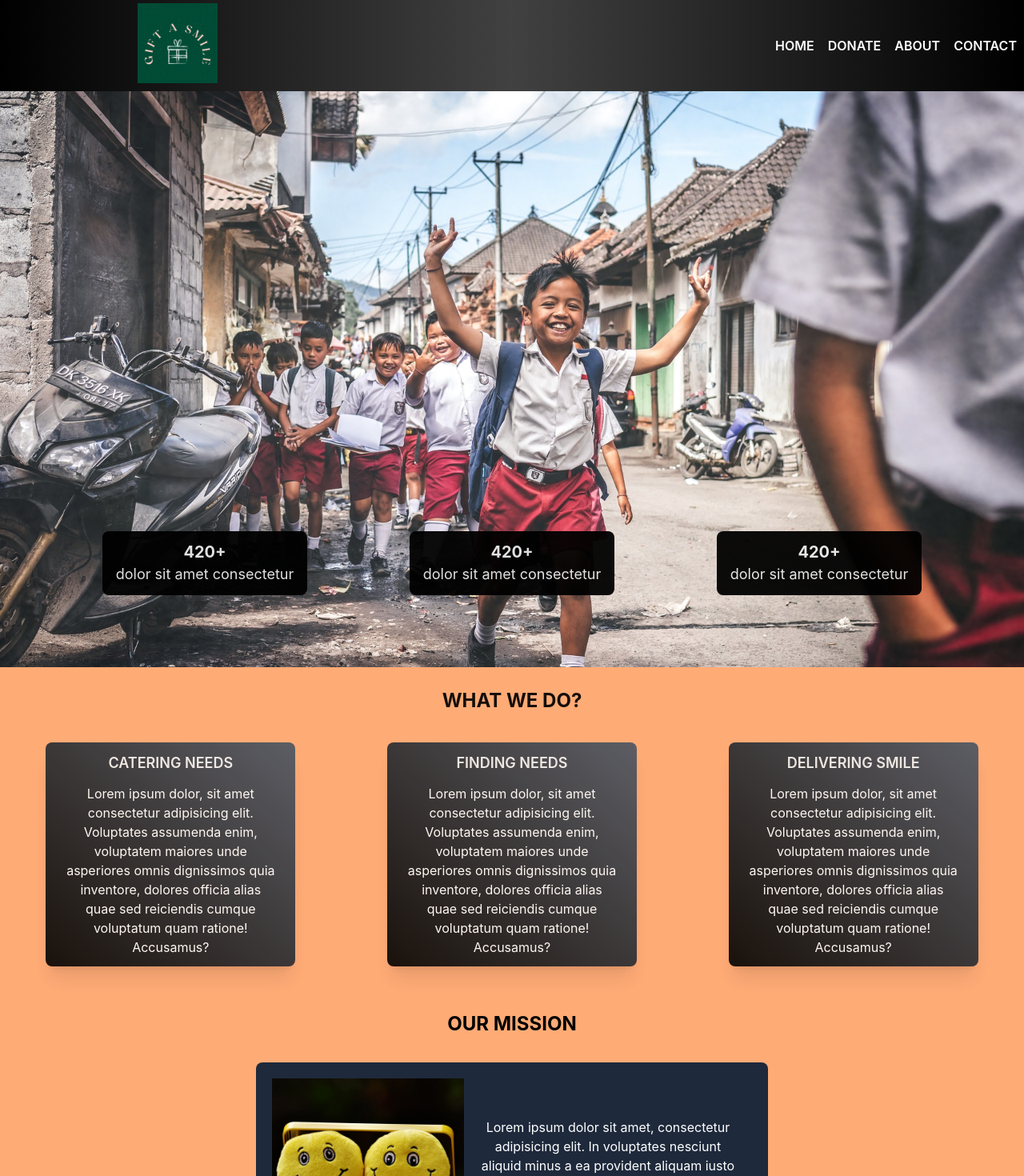
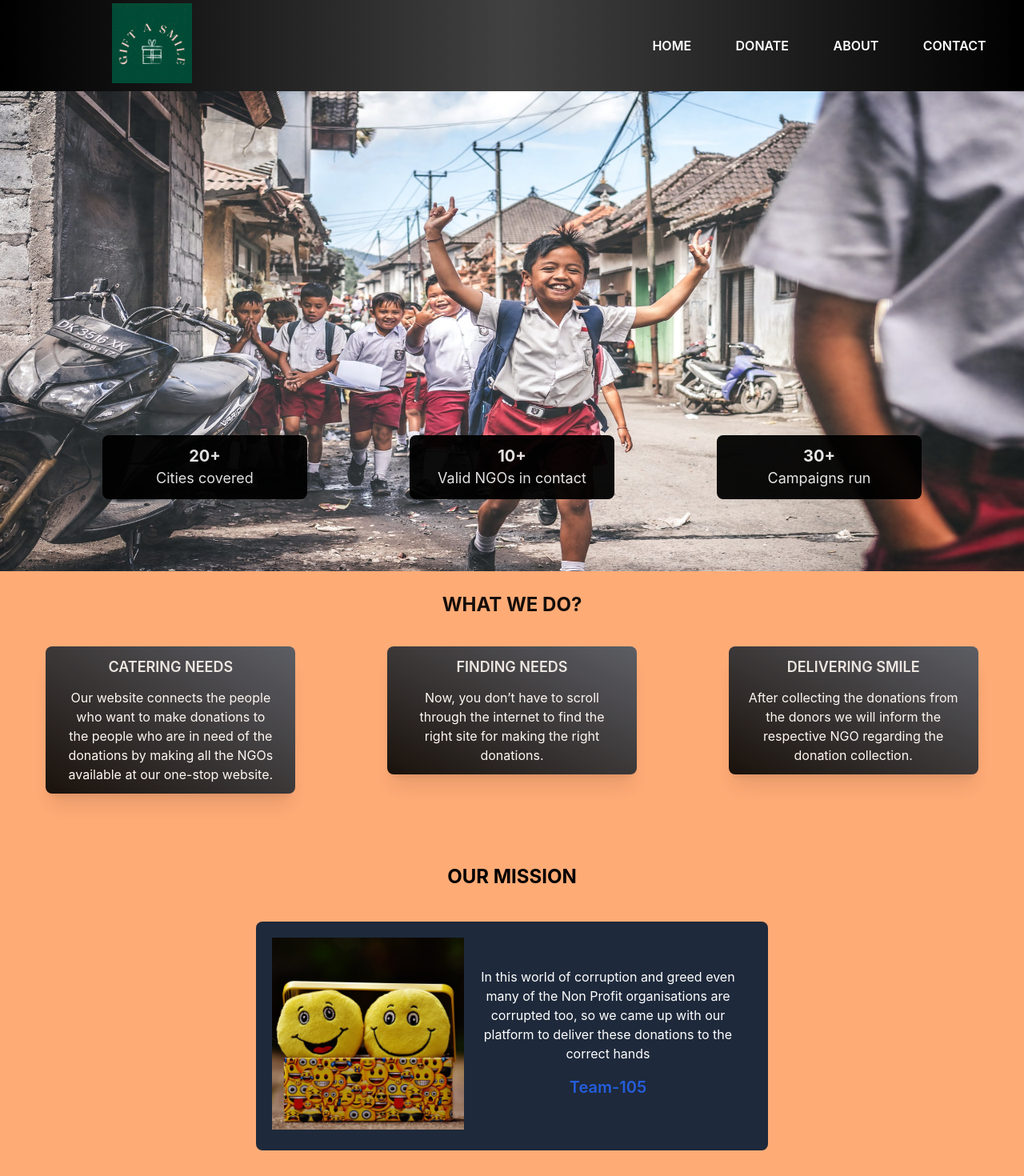
Before and after one commit to Riya2919/GIFT-A-SMILE, a Next.js app: page / in a window 1280 px wide. Shown: the top 1470 px of the page at 80% size. Built offline with nearby package versions, Linux system fonts and the light colour scheme.

Commit message:
Form integrated

```diff
--- a/components/Navbar.js
+++ b/components/Navbar.js
@@ -5,7 +5,7 @@ import Image from "next/image";
 const Navbar = () => {
     return (
         <nav className='bg-gradient-to-r from-[#000000] via-[#414141] to-[#000000] p-1 sm:flex sm:px-0'>
-            <div className='my-auto px-3 w-1/3 mx-auto sm:w-1/2'>
+            <div className='my-auto px-3 w-1/3 mx-auto sm:w-2/5'>
                 <Link href="/">
                     <a>
                         <Image
@@ -17,7 +17,7 @@ const Navbar = () => {
                     </a>
                 </Link>
             </div>
-            <div className='flex justify-evenly pb-1 sm:my-auto sm:pb-0 sm:w-1/4'>
+            <div className='flex justify-evenly pb-1 sm:my-auto sm:pb-0 sm:w-2/5'>
                 <Link href="/">
                     <span className='align-middle uppercase font-semibold text-xs p-1 cursor-pointer text-white hover:bg-slate-500 transition-all ease-in-out rounded-lg sm:p-2 md:text-sm lg:text-base'>
                         Home
--- a/pages/donate.js
+++ b/pages/donate.js
@@ -2,8 +2,8 @@ import React from 'react'
 
 const donate = () => {
   return (
-    <div>
-        <iframe src="https://docs.google.com/forms/d/e/1FAIpQLSeMlh-rv6EgsNzrmnR2W2hdSDPdsCpjpFLPBIJKxETJnIf6rQ/viewform?embedded=true" width="640" height="931" frameborder="0" marginheight="0" marginwidth="0">Loading…</iframe>
+    <div className=''>
+        <iframe frameborder="0" src='https://forms.zohopublic.in/furiousakash111/form/GiftaSmile/formperma/Y4A77pDRsoHGrZ3sqngL7r5R-DjKCE2epzIEwf2TVtU' className='w-full h-80'></iframe>
     </div>
   )
 }
--- a/pages/index.js
+++ b/pages/index.js
@@ -13,7 +13,7 @@ export default function Home() {
         <section className='relative'>
           <div>
             <Image
-              height="1080"
+              height="900"
               width="1920"
               src="/media/smiling_kids.jpg"
               alt="Landing page banner image"
@@ -21,16 +21,16 @@ export default function Home() {
           </div>
           <div className='absolute bottom-3 flex justify-evenly w-full sm:bottom-5 lg:bottom-16 xl:bottom-24'>
             <div className='bg-black w-1/4 opacity-95 rounded-lg hover:scale-110 transition-all ease-in-out p-1 lg:p-3 lg:w-1/5'>
-              <h1 className='text-center animate-pulse font-semibold sm:font-bold lg:text-xl text-white'>420+</h1>
-              <p className='text-center animate-pulse text-sm sm:text-base lg:text-lg text-white'>dolor sit amet consectetur</p>
+              <h1 className='text-center animate-pulse font-semibold sm:font-bold lg:text-xl text-white'>20+</h1>
+              <p className='text-center animate-pulse text-sm sm:text-base lg:text-lg text-white'>Cities covered</p>
             </div>
             <div className='bg-black w-1/4 opacity-95 rounded-lg hover:scale-110 transition-all ease-in-out p-1 lg:p-3 lg:w-1/5'>
-              <h1 className='text-center animate-pulse font-semibold sm:font-bold lg:text-xl text-white'>420+</h1>
-              <p className='text-center animate-pulse text-sm sm:text-base lg:text-lg text-white'>dolor sit amet consectetur</p>
+              <h1 className='text-center animate-pulse font-semibold sm:font-bold lg:text-xl text-white'>10+</h1>
+              <p className='text-center animate-pulse text-sm sm:text-base lg:text-lg text-white'>Valid NGOs in contact</p>
             </div>
             <div className='bg-black w-1/4 opacity-95 rounded-lg hover:scale-110 transition-all ease-in-out p-1 lg:p-3 lg:w-1/5'>
-              <h1 className='text-center animate-pulse font-semibold sm:font-bold lg:text-xl text-white'>420+</h1>
-              <p className='text-center animate-pulse text-sm sm:text-base lg:text-lg text-white'>dolor sit amet consectetur</p>
+              <h1 className='text-center animate-pulse font-semibold sm:font-bold lg:text-xl text-white'>30+</h1>
+              <p className='text-center animate-pulse text-sm sm:text-base lg:text-lg text-white'>Campaigns run</p>
             </div>
           </div>
         </section>
@@ -40,26 +40,26 @@ export default function Home() {
             <div className='w-3/4 sm:w-2/5 mx-auto md:p-3 lg:w-1/4 lg:p-1'>
               <div className='bg-gradient-to-tr from-black to-gray-600 opacity-90 rounded-lg p-3 shadow-xl hover:scale-105 transition-all ease-in-out'>
                 <h3 className='text-center animate-pulse font-semibold text-white mb-3 uppercase lg:text-lg'>Catering Needs</h3>
-                <p className='text-white text-center text-sm px-3 lg:text-base'>Lorem ipsum dolor, sit amet consectetur adipisicing elit. Voluptates assumenda enim, voluptatem maiores unde asperiores omnis dignissimos quia inventore, dolores officia alias quae sed reiciendis cumque voluptatum quam ratione! Accusamus?</p>
+                <p className='text-white text-center text-sm px-3 lg:text-base'> Our website connects the people who want to make donations to the people who are in need of the donations by making all the NGOs available at our one-stop website.</p>
               </div>
             </div>
             <div className='w-3/4 sm:w-2/5 mx-auto md:p-3 lg:w-1/4 lg:p-1'>
               <div className='bg-gradient-to-tr from-black to-gray-600 opacity-90 rounded-lg p-3 shadow-xl hover:scale-105 transition-all ease-in-out'>
                 <h3 className='text-center animate-pulse font-semibold text-white mb-3 uppercase lg:text-lg'>Finding Needs</h3>
-                <p className='text-white text-center text-sm px-3 lg:text-base'>Lorem ipsum dolor, sit amet consectetur adipisicing elit. Voluptates assumenda enim, voluptatem maiores unde asperiores omnis dignissimos quia inventore, dolores officia alias quae sed reiciendis cumque voluptatum quam ratione! Accusamus?</p>
+                <p className='text-white text-center text-sm px-3 lg:text-base'>Now, you don’t have to scroll through the internet to find the right site for making the right donations.</p>
               </div>
             </div>
             <div className='w-3/4 sm:w-2/5 mx-auto md:p-3 lg:w-1/4 lg:p-1'>
               <div className='bg-gradient-to-tr from-black to-gray-600 opacity-90  rounded-lg p-3 shadow-xl hover:scale-105 transition-all ease-in-out'>
                 <h3 className='text-center animate-pulse font-semibold text-white mb-3 uppercase lg:text-lg'>Delivering smile</h3>
-                <p className='text-white text-center text-sm px-3 lg:text-base'>Lorem ipsum dolor, sit amet consectetur adipisicing elit. Voluptates assumenda enim, voluptatem maiores unde asperiores omnis dignissimos quia inventore, dolores officia alias quae sed reiciendis cumque voluptatum quam ratione! Accusamus?</p>
+                <p className='text-white text-center text-sm px-3 lg:text-base'>After collecting the donations from the donors we will inform the respective NGO regarding the donation collection.</p>
               </div>
             </div>
           </div>
         </section>
-        <section className='py-3 sm:py-5 md:py-8'>
+        <section className='py-3 sm:py-5 md:py-8 lg:py-12 xl:py-16'>
           <div className='w-3/4 mx-auto'>
-            <h2 className='uppercase text-center font-semibold mb-3 sm:font-bold sm:text-lg md:mb-5 lg:text-xl lg:mb-5 xl:text-2xl xl:mb-8'>Our Mission</h2>
+            <h2 className='uppercase text-center font-semibold mb-3 sm:font-bold sm:text-lg md:mb-5 lg:text-xl lg:mb-8 xl:text-2xl xl:mb-10'>Our Mission</h2>
             <div className='bg-slate-800 w-5/6 mx-auto rounded-lg hover:scale-105 transition-all ease-in-out sm:w-3/5 md:flex md:w-2/3 md:p-5'>
               <div className='mb-3 md:w-2/5 md:my-auto'>
                 <Image
@@ -70,7 +70,7 @@ export default function Home() {
                 />
               </div>
               <div className='md:w-3/5 md:my-auto'>
-                <p className='text-center text-white text-sm px-2 pb-2 sm:px-4 lg:text-base'>Lorem ipsum dolor sit amet, consectetur adipisicing elit. In voluptates nesciunt aliquid minus a ea provident aliquam iusto fugit deserunt.</p>
+                <p className='text-center text-white text-sm px-2 pb-2 sm:px-4 lg:text-base'>In this world of corruption and greed even many of the Non Profit organisations are corrupted too, so we came up with our platform to deliver these donations to the correct hands</p>
                 <p className='animate-pulse text-center text-blue-600 font-semibold p-2 lg:text-xl'>Team-105</p>
               </div>
             </div>
```
Also changed, not shown: 1 other file (tests, documents, lock files or other folders).
